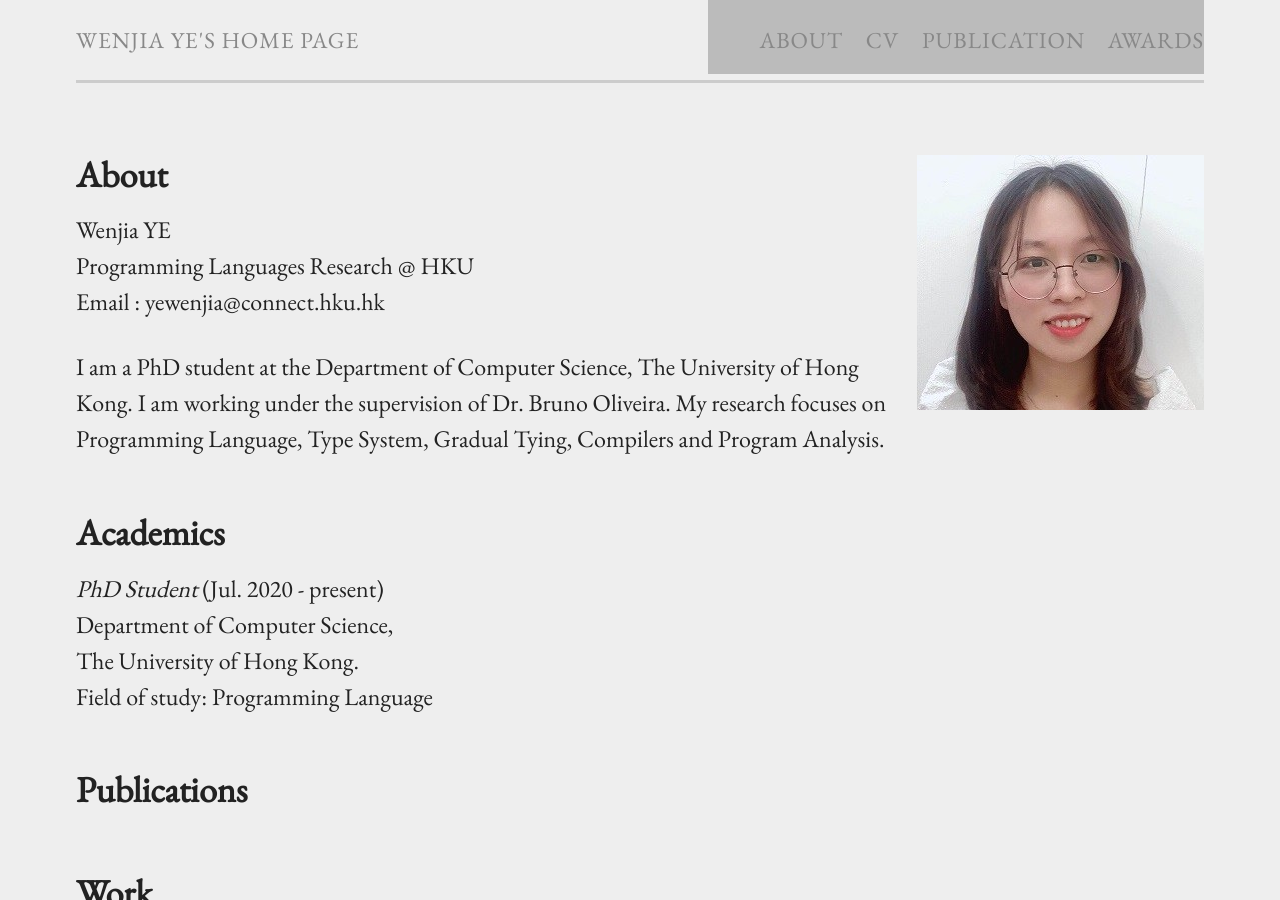
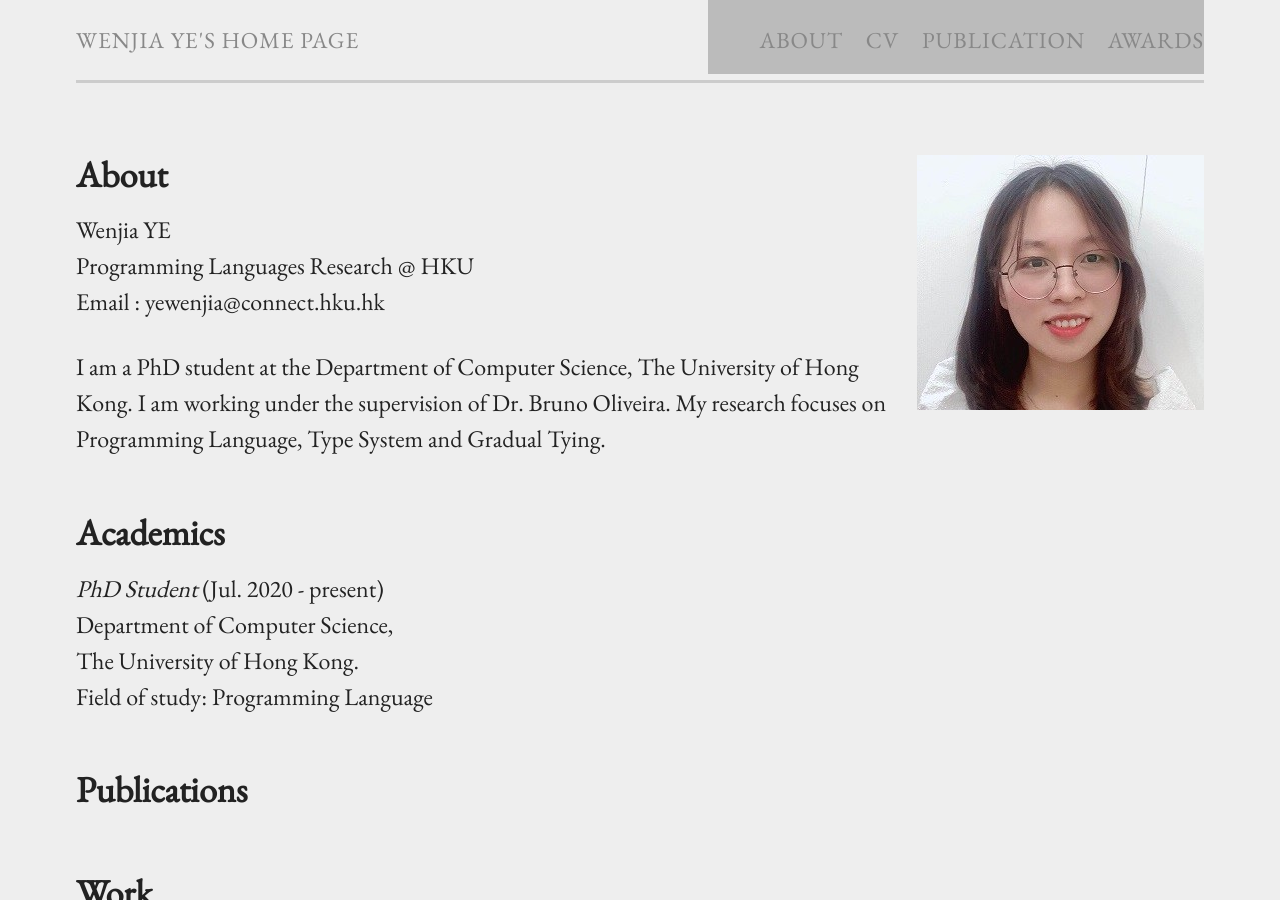
Before and after one commit to YeWenjia/YeWenjia.github.io, a Jekyll site: the page built from index.md, in a window 1280 px wide and 900 px high. Built offline with Jekyll 4.4.1, drawn with Linux system fonts in a browser that asks for light colours.

Commit message:
Update index.md

```diff
--- a/index.md
+++ b/index.md
@@ -13,7 +13,7 @@ Programming Languages Research @ HKU <br />
 Email : yewenjia@connect.hku.hk
 
 I am a PhD student at the Department of Computer Science, The University of Hong Kong. I am working under the supervision of Dr. Bruno Oliveira.
-My research focuses on Programming Language, Type System, Gradual Tying, Compilers and Program Analysis.
+My research focuses on Programming Language, Type System and Gradual Tying.
 
 ## Academics
 
```
